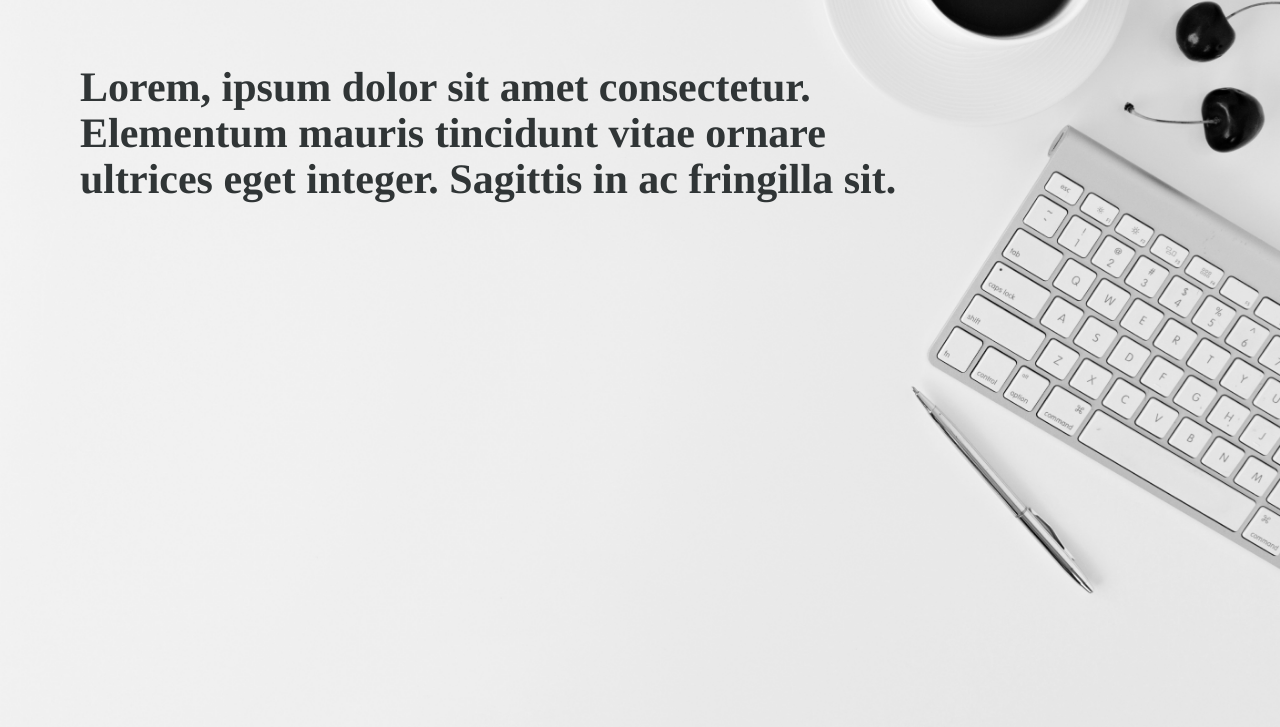
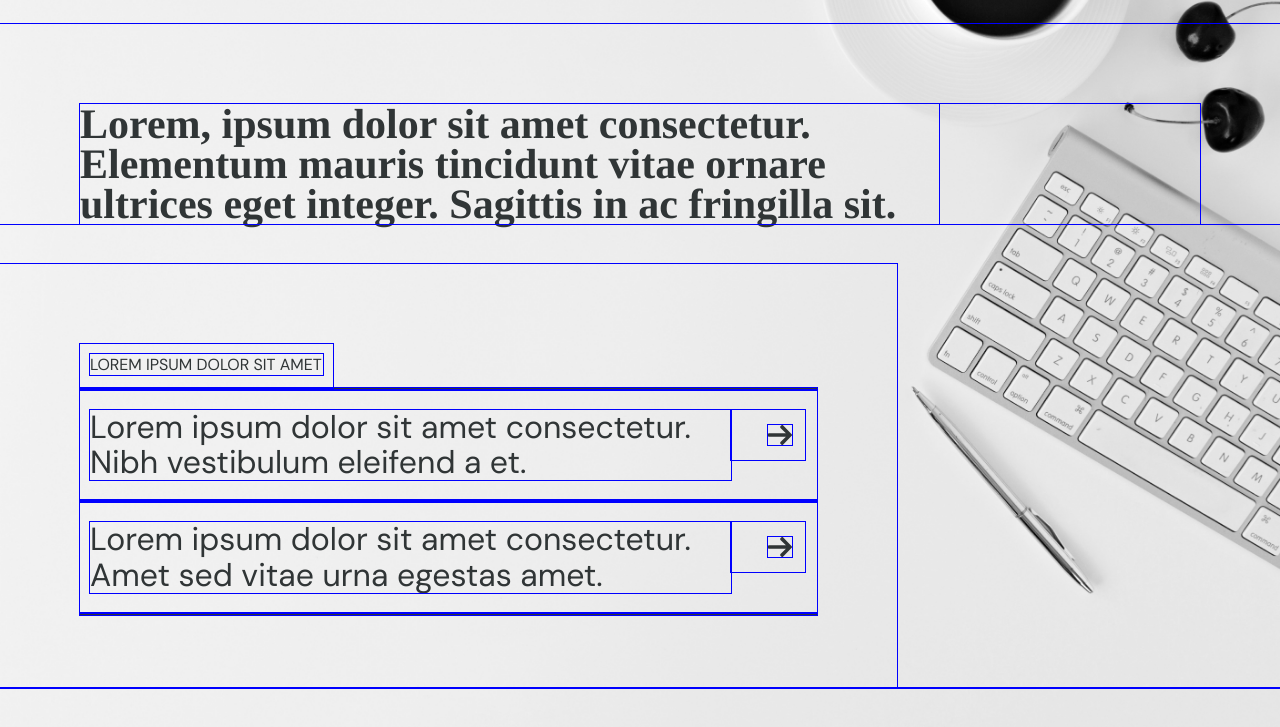
Before and after one commit to osaga-fu/prueba-tecnica-colillas-branding, a plain HTML site: page index.html in a window 1280 px wide. Shown: the part 126-853 px from the top of the page. Drawn offline with Linux system fonts and the light colour scheme.

Commit message:
Top section completed

```diff
--- a/index.html
+++ b/index.html
@@ -8,7 +8,7 @@
     <link rel="preconnect" href="https://fonts.googleapis.com" />
     <link rel="preconnect" href="https://fonts.gstatic.com" crossorigin />
     <link
-      href="https://fonts.googleapis.com/css2?family=Tinos:ital,wght@0,400;0,700;1,400;1,700&display=swap"
+      href="https://fonts.googleapis.com/css2?family=DM+Sans:ital,opsz,wght@0,9..40,100..1000;1,9..40,100..1000&family=Tinos:ital,wght@0,400;0,700;1,400;1,700&display=swap"
       rel="stylesheet"
     />
   </head>
@@ -25,19 +25,39 @@
           </h2>
         </div>
       </header>
-      <section>
-        <div></div>
-
-        <div></div>
-
-        <div></div>
-
-      </section>
+      <div class="selector">
+        <div class="selector-header">
+          <h4 class="selector-header-text">Lorem ipsum dolor sit amet</h4>
+        </div>
+        <hr class="selector-line" />
+        <article class="selector-card">
+          <h3 class="selector-card-text">
+            Lorem ipsum dolor sit amet consectetur. Nibh vestibulum eleifend a et.
+          </h3>
+          <div class="selector-card-button">
+            <img  class="arrow-image" src="./assets/arrow.svg" alt="Arrow">
+          </div>
+        </article>
+        <hr class="selector-line" />
+        <article class="selector-card">
+          <h3 class="selector-card-text">
+            Lorem ipsum dolor sit amet consectetur. Amet sed vitae urna egestas
+            amet.
+          </h3>
+          <div class="selector-card-button">
+            <img  class="arrow-image" src="./assets/arrow.svg" alt="Arrow">
+          </div>
+        </article>
+        <hr class="selector-line" />
+      </div>
       <img
         class="background-image"
         src="./assets/leone-venter-VieM9BdZKFo-unsplash.jpg"
         alt="Café, cerezas y ordenador"
       />
     </section>
+    <section class="advantages">
+
+    </section>
   </body>
 </html>
--- a/styles.css
+++ b/styles.css
@@ -1,6 +1,13 @@
 .tinos-bold {
   font-family: "Tinos", serif;
   font-weight: 700;
+  font-style: normal;
+}
+
+.dm-sans-regular {
+  font-family: "DM Sans", sans-serif;
+  font-optical-sizing: auto;
+  font-weight: 400;
   font-style: normal;
 }
 
@@ -8,8 +15,11 @@
   margin: 0;
   padding: 0;
   box-sizing: border-box;
-  /* outline: blue solid 1px; */
+  outline: blue solid 1px;
 }
+
+
+/* Top section */
 
 .top-section {
   width: 100%;
@@ -25,6 +35,7 @@ nav {
 header {
   padding: 80px 80px 0 80px;
   height: 200px;
+  margin: 40px 0px;
 }
 .hero-container {
   padding: 0 421px 0 0;
@@ -33,15 +44,71 @@ header {
 .hero-text {
   font-family: "Tinos";
   font-size: 42px;
-  line-height: 46px;
+  line-height: 40px;
+  color: #303536;
   width: 859px;
+}
+
+.selector {
+  width: 897px;
+  height: 424px;
+  padding: 80px 80px;
   color: #303536;
+}
 
+.selector-header {
+  padding: 10px 10px;
+  width: 253px;
+  height: 44px;
 }
-.background-image{
+
+.selector-header-text {
+  font-family: "Dm Sans";
+  text-transform: uppercase;
+  font-weight: 400;
+}
+
+.selector-line {
+  height: 2px;
+  background-color: #303536;
+  border: none;
+}
+
+.selector-card {
+  padding: 20px 10px;
+  display: flex;
+  width: 737px;
+}
+
+.selector-card-text {
+  font-family: "DM Sans";
+  font-weight: 400;
+  line-height: 35.2px;
+  font-size: 32px;
+  width: 641px;
+  padding-right: 10px;
+}
+
+.selector-card-button {
+  width: 74px;
+  height: 50px;
+  position: relative;
+}
+
+.arrow-image {
+  width: 24px;
+  height: 20px;
+  position: absolute;
+  top: 15px;
+  left: 37px;
+}
+
+.background-image {
   position: absolute;
   width: 100%;
   top: 0;
   z-index: -1;
   filter: grayscale(100%);
 }
+
+/* Advantages */
```
Also changed, not shown: README.md. Lines whose indentation alone changed are shown as unchanged.
